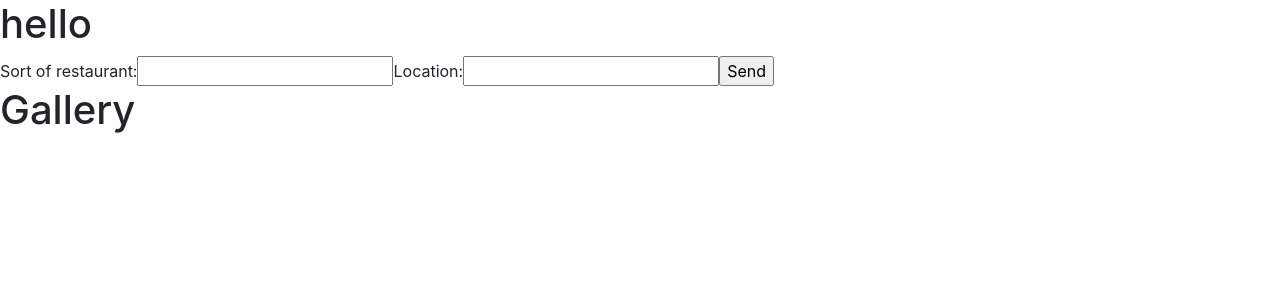
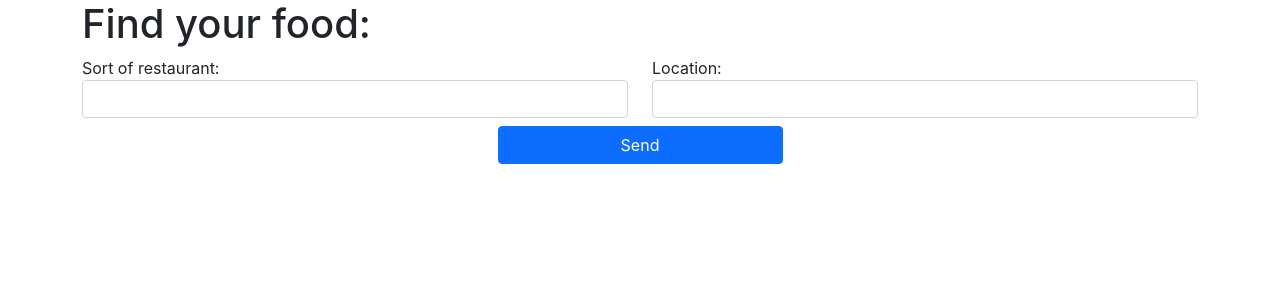
Before and after one commit to simon-zach/foodApp, a React (Create React App) app: page / in a window 1280 px wide. Shown: the top 300 px of the page. Built offline with nearby package versions, Linux system fonts and the light colour scheme; the HTML template or start-up script is replaced by a standard one.

Commit message:
improved styling and item cards

```diff
--- a/src/App.js
+++ b/src/App.js
@@ -34,11 +34,12 @@ function App() {
 
   return (
     <div className="App">
-      <header className="App-header">
-       <h1>hello</h1>
-      </header>
-      <Searchbar yelp={Yelp.search}></Searchbar>
-
+      <div className="container">
+        <header className="App-header">
+        <h1>Find your food:</h1>
+        </header>
+        <Searchbar yelp={Yelp.search}></Searchbar>
+      </div>
 
 
 
--- a/src/Components/Gallery.js
+++ b/src/Components/Gallery.js
@@ -13,7 +13,7 @@ function Gallery(props){
       for (let k in businesses ){
           console.log (businesses[k]);
           if(businesses[k].image_url!==''){
-            testArr.push(<GalleryElement key={businesses[k].id} image_url={businesses[k].image_url} alias={businesses[k].alias}></GalleryElement>)
+            testArr.push(<GalleryElement key={businesses[k].id} rating={businesses[k].rating}  address1={businesses[k].location.address1}  image_url={businesses[k].image_url} alias={businesses[k].alias} name={businesses[k].name} display_phone={businesses[k].display_phone}></GalleryElement>)
           }
 
 
@@ -29,9 +29,9 @@ function Gallery(props){
 
     return(
     <>
-        <h1>Gallery</h1>
+
         <div className="row row-cols-1 row-cols-md-3 g-4">
-            {printGalleryElements(props)}
+        {printGalleryElements(props)}
         </div>
 
 
--- a/src/Components/GalleryElement.js
+++ b/src/Components/GalleryElement.js
@@ -8,8 +8,14 @@ return(
     <div className="card h-100">
     <img src={props.image_url} className="card-img-top" alt="..."/>
       <div className="card-body">
-        <h5 className="card-title">{props.alias}</h5>
-        <p className="card-text">{props.image_url}</p>
+        <h5 className="card-title">{props.name}</h5>
+
+        <ul className="list-group list-group-flush">
+            <li className="list-group-item">Tel. {props.display_phone}</li>
+            <li className="list-group-item">Adress: {props.address1}</li>
+            <li class="list-group-item">Rating: {props.rating}</li>
+        </ul>
+
       </div>
     </div>
   </div>
--- a/src/Components/Searchbar.js
+++ b/src/Components/Searchbar.js
@@ -16,18 +16,33 @@ function Searchbar(yelp){
 
     return (
         <>
-        <form onSubmit={handleSubmit}>
-            <label>
-                Sort of restaurant:
-                <input type="text" name="term" onChange={(event)=>setTerm(event.target.value)} />
-            </label>
 
-            <label>
-                Location:
-                <input type="text" name="location" onChange={(event)=>setLocation(event.target.value)} />
-            </label>
-            <input type="submit"  value="Send" />
-            </form>
+
+            <form   onSubmit={handleSubmit}>
+            <div className="row row-cols-2">
+
+                    <label className="form-label">
+                        Sort of restaurant:
+                        <input className="form-control" type="text" name="term" onChange={(event)=>setTerm(event.target.value)} />
+                    </label>
+
+
+                <label className="form-label ">
+                    Location:
+                    <input type="text" className="form-control" name="location" onChange={(event)=>setLocation(event.target.value)} />
+                </label>
+
+
+
+                </div>
+                <div className="row row-cols-4 justify-content-center">
+                    <input className="btn btn-primary" type="submit"  value="Send" />
+                </div>
+
+                </form><br/>
+
+
+
             <Gallery restaurants={restaurants}></Gallery>
         </>
 
```
